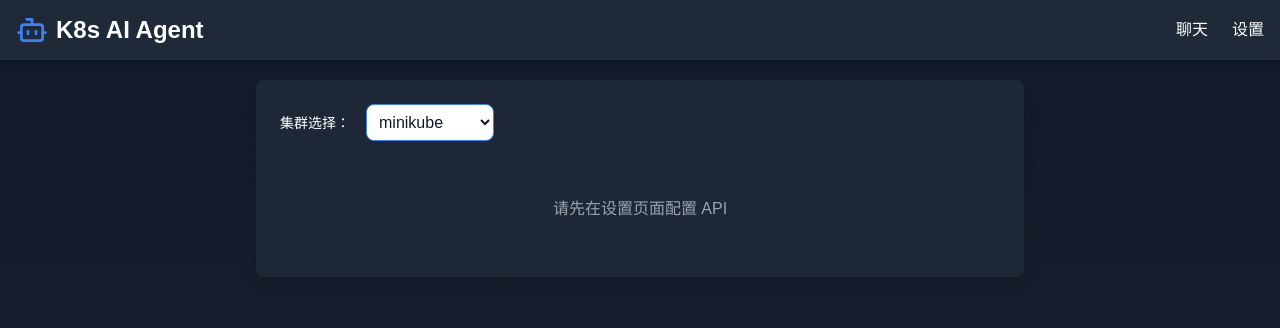
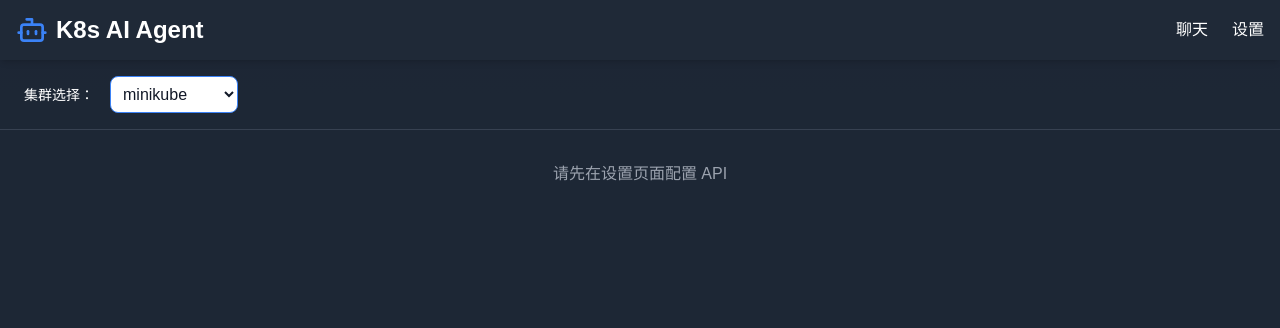
Before and after one commit to myysophia/k8s-aiagent-ui, a Next.js app: page / in a window 1280 px wide. Shown: the top 328 px of the page. Built offline with nearby package versions, Linux system fonts and the light colour scheme; sample sign-in values are in the browser's storage.

Commit message:
feat: 优化聊天界面布局
- 移除主页面宽度限制，使聊天窗口占据更多屏幕空间
- 调整消息内容区域最大宽度为 max-w-5xl
- 保持侧边栏宽度不变 (w-80)
- 优化内边距和间距设置，提升视觉体验
- 统一布局容器高度设置为 h-full

```diff
--- a/app/page.tsx
+++ b/app/page.tsx
@@ -62,10 +62,10 @@ export default function Home() {
       </nav>
 
       {/* 主要内容区域 */}
-      <main className="pt-20 px-4 min-h-screen">
-        <div className="max-w-3xl mx-auto">
-          <div className="bg-gray-800 bg-opacity-90 rounded-lg shadow-lg p-6">
-            <div className="flex flex-col sm:flex-row justify-between items-center mb-6 space-y-4 sm:space-y-0">
+      <main className="pt-[60px] h-screen">
+        <div className="h-full">
+          <div className="h-full bg-gray-800 bg-opacity-90">
+            <div className="flex flex-col sm:flex-row justify-between items-center px-6 py-4 border-b border-gray-700">
               <div className="flex flex-col sm:flex-row items-center space-y-4 sm:space-y-0 sm:space-x-4 w-full sm:w-auto">
                 <div className="text-white text-sm">
                   集群选择：
--- a/components/Chat.tsx
+++ b/components/Chat.tsx
@@ -521,9 +521,9 @@ const Chat: React.FC<ChatProps> = ({ model, cluster }) => {
   );
 
   return (
-    <div className="flex h-screen bg-gray-900">
+    <div className="flex h-full bg-gray-900">
       {/* 左侧边栏 */}
-      <div className={`${showSidebar ? 'w-64' : 'w-0'} flex-shrink-0 bg-gray-800 transition-all duration-300 overflow-hidden`}>
+      <div className={`${showSidebar ? 'w-80' : 'w-0'} flex-shrink-0 bg-gray-800 transition-all duration-300 overflow-hidden`}>
         <div className="flex flex-col h-full p-2">
           <button
             onClick={createNewSession}
@@ -555,9 +555,9 @@ const Chat: React.FC<ChatProps> = ({ model, cluster }) => {
       </div>
 
       {/* 主聊天区域 */}
-      <div className="flex-1 flex flex-col">
+      <div className="flex-1 flex flex-col h-full">
         {/* 顶部导航栏 */}
-        <div className="h-14 border-b border-gray-700 flex items-center px-4">
+        <div className="h-14 border-b border-gray-700 flex items-center px-6">
           <button
             onClick={() => setShowSidebar(!showSidebar)}
             className="p-2 text-gray-400 hover:text-white transition-colors"
@@ -582,7 +582,8 @@ const Chat: React.FC<ChatProps> = ({ model, cluster }) => {
 
         {/* 消息区域 */}
         <div className="flex-1 overflow-hidden flex flex-col">
-          <div className="flex-1 overflow-y-auto space-y-4 p-4">
+          <div className="flex-1 overflow-y-auto p-6">
+            <div className="max-w-5xl mx-auto space-y-6">
               {messages.map((message) => (
                 <div
                   key={message.timestamp}
@@ -640,20 +641,24 @@ const Chat: React.FC<ChatProps> = ({ model, cluster }) => {
               <div ref={messagesEndRef} />
 
               {isLoading && (
-              <div className="flex items-center justify-center space-x-2 text-gray-400">
+                <div className="flex items-center justify-center space-x-2 text-gray-400 py-4">
                   <Loader2 className="w-4 h-4 animate-spin" />
                   <span className="animate-pulse">正在处理...</span>
                 </div>
               )}
             </div>
+          </div>
 
           {error && (
-            <div className="mx-4 mb-4 p-3 bg-red-500 text-white rounded-lg animate-fade-in">
+            <div className="mx-auto max-w-5xl px-6 mb-4">
+              <div className="p-3 bg-red-500 text-white rounded-lg animate-fade-in">
                 {error}
+              </div>
             </div>
           )}
 
-          <div className="border-t border-gray-700 p-4">
+          <div className="border-t border-gray-700 p-6">
+            <div className="max-w-5xl mx-auto">
               <form onSubmit={handleSubmit} className="relative flex flex-col sm:flex-row space-y-2 sm:space-y-0 sm:space-x-2">
                 <div className="relative flex-1">
                   <input
@@ -699,6 +704,7 @@ const Chat: React.FC<ChatProps> = ({ model, cluster }) => {
           </div>
         </div>
       </div>
+    </div>
   );
 };
 
```
Lines whose indentation alone changed are shown as unchanged.
